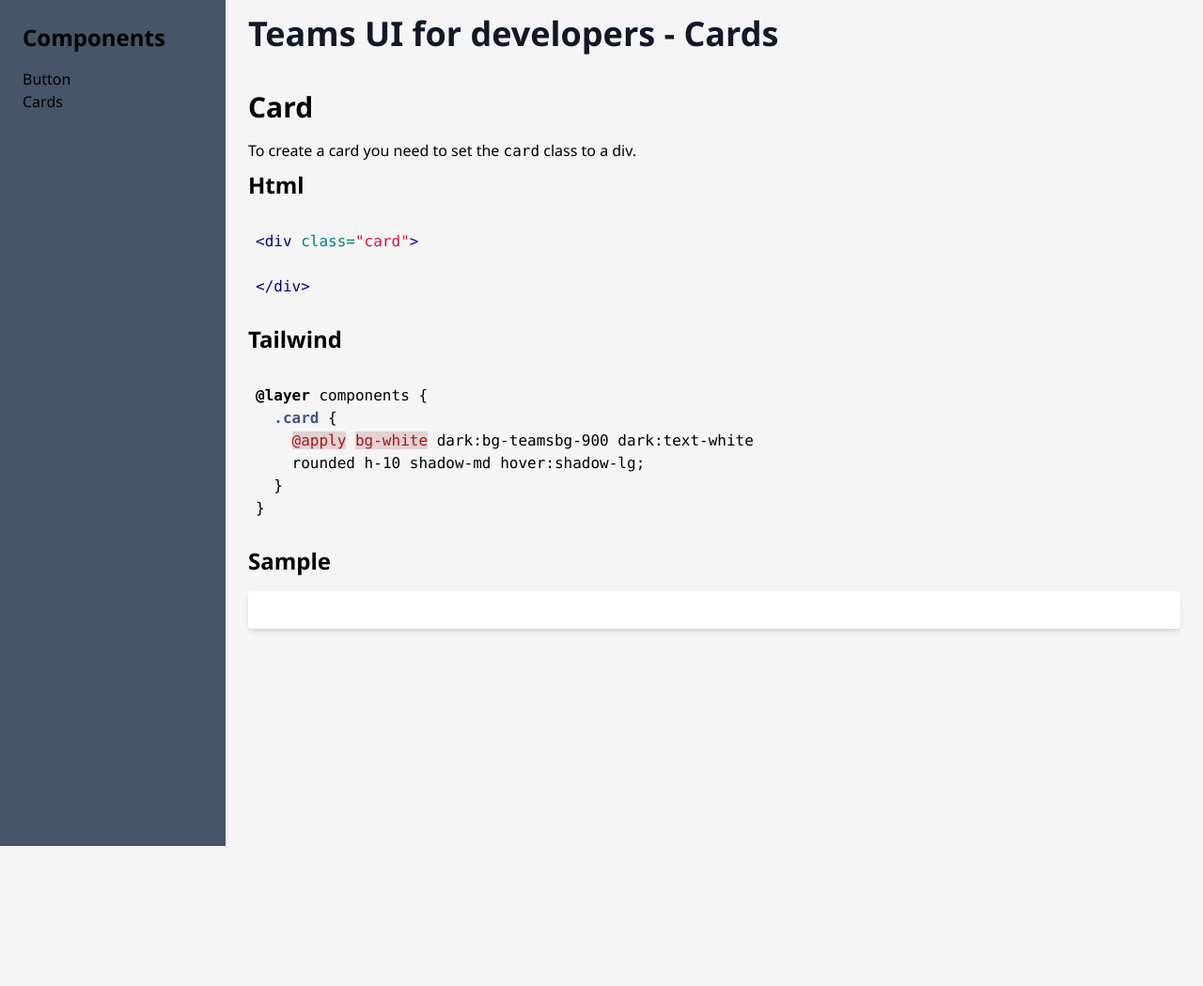
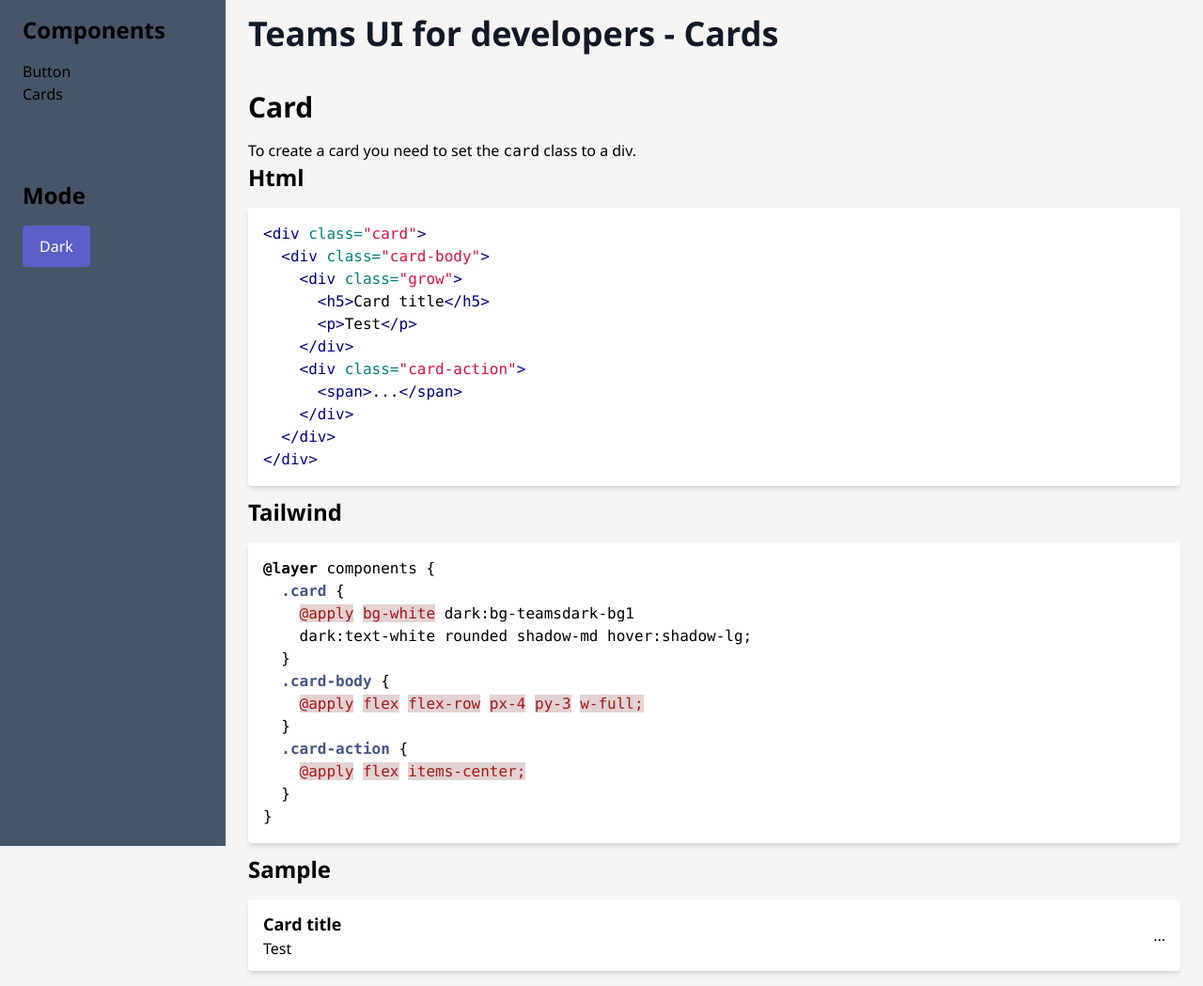
Before and after one commit to svrooij/teams-ui-for-developers, a Jekyll site: the page built from docs/components/card.md, in a window 1280 px wide. Shown: the whole page at 94% size. Built offline with Jekyll 4.4.1, drawn with Linux system fonts in a browser that asks for light colours; our own code applies the rules of GitHub Pages for plain Markdown files; before the commit the page ends 900 px from its top, so only the background shows below that.

Commit message:
Added cards

````diff
--- /dev/null
+++ b/docs/_includes/footer.html
@@ -0,0 +1 @@
+<script src="{{"/assets/js/theme.js" | relative_url }}" async></script>
--- a/docs/_includes/sidebar.html
+++ b/docs/_includes/sidebar.html
@@ -6,4 +6,7 @@
   <li><a href="{{link.url | relative_url }}">{{link.title}}</a></li>
   {%- endfor -%}
   </ul>
+  <h3 class="mt-20">Mode</h3>
+  <button class="btn btn-dark">Dark</button>
+  <button class="btn btn-light">Light</button>
 </div>
--- a/docs/_layouts/default.html
+++ b/docs/_layouts/default.html
@@ -10,5 +10,6 @@
         {{content}}
       </main>
     </div>
+    {% include footer.html %}
   </body>
 </html>
--- a/docs/assets/css/main.css
+++ b/docs/assets/css/main.css
@@ -438,10 +438,23 @@ h2 {
 }
 
 h3 {
-  margin-top: 0.5rem;
   margin-bottom: 1rem;
   font-size: 1.5rem;
   line-height: 2rem;
+  font-weight: 600;
+}
+
+h4 {
+  margin-top: 0.5rem;
+  margin-bottom: 0.5rem;
+  font-size: 1.25rem;
+  line-height: 1.75rem;
+  font-weight: 600;
+}
+
+h5 {
+  font-size: 1.125rem;
+  line-height: 1.75rem;
   font-weight: 600;
 }
 
@@ -497,7 +510,7 @@ body {
 
 .dark body {
   --tw-bg-opacity: 1;
-  background-color: rgb(32 31 31 / var(--tw-bg-opacity));
+  background-color: rgb(31 31 31 / var(--tw-bg-opacity));
   --tw-text-opacity: 1;
   color: rgb(255 255 255 / var(--tw-text-opacity));
 }
@@ -507,7 +520,7 @@ body {
   border-width: 2px;
   border-color: transparent;
   --tw-bg-opacity: 1;
-  background-color: rgb(79 82 178 / var(--tw-bg-opacity));
+  background-color: rgb(91 95 199 / var(--tw-bg-opacity));
   padding-top: 0.5rem;
   padding-bottom: 0.5rem;
   padding-left: 1rem;
@@ -523,11 +536,10 @@ body {
   --tw-border-opacity: 1;
   border-color: rgb(255 255 255 / var(--tw-border-opacity));
   --tw-bg-opacity: 1;
-  background-color: rgb(91 95 199 / var(--tw-bg-opacity));
+  background-color: rgb(79 82 178 / var(--tw-bg-opacity));
 }
 
 .card {
-  height: 2.5rem;
   border-radius: 0.25rem;
   --tw-bg-opacity: 1;
   background-color: rgb(255 255 255 / var(--tw-bg-opacity));
@@ -549,6 +561,21 @@ body {
   color: rgb(255 255 255 / var(--tw-text-opacity));
 }
 
+.card-body {
+  display: flex;
+  width: 100%;
+  flex-direction: row;
+  padding-left: 1rem;
+  padding-right: 1rem;
+  padding-top: 0.75rem;
+  padding-bottom: 0.75rem;
+}
+
+.card-action {
+  display: flex;
+  align-items: center;
+}
+
 .sidebar {
   --tw-bg-opacity: 1;
   background-color: rgb(71 85 105 / var(--tw-bg-opacity));
@@ -560,22 +587,61 @@ body {
 }
 
 div.highlight {
+  border-radius: 0.25rem;
+  --tw-bg-opacity: 1;
+  background-color: rgb(255 255 255 / var(--tw-bg-opacity));
+  --tw-shadow: 0 4px 6px -1px rgb(0 0 0 / 0.1), 0 2px 4px -2px rgb(0 0 0 / 0.1);
+  --tw-shadow-colored: 0 4px 6px -1px var(--tw-shadow-color), 0 2px 4px -2px var(--tw-shadow-color);
+  box-shadow: var(--tw-ring-offset-shadow, 0 0 #0000), var(--tw-ring-shadow, 0 0 #0000), var(--tw-shadow);
+}
+
+div.highlight:hover {
+  --tw-shadow: 0 10px 15px -3px rgb(0 0 0 / 0.1), 0 4px 6px -4px rgb(0 0 0 / 0.1);
+  --tw-shadow-colored: 0 10px 15px -3px var(--tw-shadow-color), 0 4px 6px -4px var(--tw-shadow-color);
+  box-shadow: var(--tw-ring-offset-shadow, 0 0 #0000), var(--tw-ring-shadow, 0 0 #0000), var(--tw-shadow);
+}
+
+.dark div.highlight {
+  --tw-bg-opacity: 1;
+  background-color: rgb(36 36 36 / var(--tw-bg-opacity));
+  --tw-text-opacity: 1;
+  color: rgb(255 255 255 / var(--tw-text-opacity));
+}
+
+div.highlight {
   margin-bottom: 0.75rem;
-  --tw-bg-opacity: 1;
-  background-color: rgb(245 245 245 / var(--tw-bg-opacity));
-  padding-left: 0.5rem;
-  padding-right: 0.5rem;
+  padding-left: 1rem;
+  padding-right: 1rem;
   padding-top: 1rem;
   padding-bottom: 1rem;
 }
 
-.dark div.highlight {
-  --tw-text-opacity: 1;
-  color: rgb(0 0 0 / var(--tw-text-opacity));
+.btn-light {
+  display: none;
+}
+
+.dark .btn-light {
+  display: inline;
+}
+
+.btn-dark {
+  display: inline;
+}
+
+.dark .btn-dark {
+  display: none;
 }
 
 .mb-6 {
   margin-bottom: 1.5rem;
+}
+
+.mt-20 {
+  margin-top: 5rem;
+}
+
+.inline {
+  display: inline;
 }
 
 .flex {
@@ -584,10 +650,6 @@ div.highlight {
 
 .h-full {
   height: 100%;
-}
-
-.h-10 {
-  height: 2.5rem;
 }
 
 .w-60 {
@@ -600,6 +662,14 @@ div.highlight {
 
 .flex-auto {
   flex: 1 1 auto;
+}
+
+.grow {
+  flex-grow: 1;
+}
+
+.flex-row {
+  flex-direction: row;
 }
 
 .rounded {
@@ -619,14 +689,14 @@ div.highlight {
   border-color: rgb(255 255 255 / var(--tw-border-opacity));
 }
 
-.bg-teams-100 {
+.bg-teamsb-fg {
+  --tw-bg-opacity: 1;
+  background-color: rgb(91 95 199 / var(--tw-bg-opacity));
+}
+
+.bg-teamsb-bg3 {
   --tw-bg-opacity: 1;
   background-color: rgb(79 82 178 / var(--tw-bg-opacity));
-}
-
-.bg-teams-50 {
-  --tw-bg-opacity: 1;
-  background-color: rgb(91 95 199 / var(--tw-bg-opacity));
 }
 
 .bg-white {
@@ -634,7 +704,7 @@ div.highlight {
   background-color: rgb(255 255 255 / var(--tw-bg-opacity));
 }
 
-.bg-teamsbg-900 {
+.bg-teamsdark-bg1 {
   --tw-bg-opacity: 1;
   background-color: rgb(36 36 36 / var(--tw-bg-opacity));
 }
@@ -657,6 +727,11 @@ div.highlight {
 .px-4 {
   padding-left: 1rem;
   padding-right: 1rem;
+}
+
+.py-3 {
+  padding-top: 0.75rem;
+  padding-bottom: 0.75rem;
 }
 
 .text-4xl {
--- /dev/null
+++ b/docs/assets/js/theme.js
@@ -0,0 +1,26 @@
+function switchTheme(theme) {
+  const checkedTheme = theme === 'dark' ? 'dark' : 'light';
+  localStorage.setItem('color-theme', checkedTheme);
+  if (checkedTheme === 'dark') {
+    document.documentElement.classList.add('dark');
+    document.documentElement.classList.remove('light');
+  } else {
+    document.documentElement.classList.add('light');
+    document.documentElement.classList.remove('dark');
+  }
+}
+
+function setupThemeControl() {
+  const btnLight = Array.from(document.getElementsByClassName('btn-light'));
+  btnLight.forEach(element => {
+    element.addEventListener('click', () => switchTheme('light'), false)
+  });
+  const btnDark = Array.from(document.getElementsByClassName('btn-dark'));
+  btnDark.forEach(element => {
+    element.addEventListener('click', () => switchTheme('dark'), false)
+  });
+}
+
+
+const body = document.getElementsByTagName('body')[0];
+body.addEventListener('load', setupThemeControl(), false);
--- a/docs/components/card.md
+++ b/docs/components/card.md
@@ -10,7 +10,15 @@ To create a card you need to set the `card` class to a div.
 
 ```html
 <div class="card">
-
+  <div class="card-body">
+    <div class="grow">
+      <h5>Card title</h5>
+      <p>Test</p>
+    </div>
+    <div class="card-action">
+      <span>...</span>
+    </div>
+  </div>
 </div>
 ```
 
@@ -19,8 +27,14 @@ To create a card you need to set the `card` class to a div.
 ```css
 @layer components {
   .card {
-    @apply bg-white dark:bg-teamsbg-900 dark:text-white
-    rounded h-10 shadow-md hover:shadow-lg;
+    @apply bg-white dark:bg-teamsdark-bg1
+    dark:text-white rounded shadow-md hover:shadow-lg;
+  }
+  .card-body {
+    @apply flex flex-row px-4 py-3 w-full;
+  }
+  .card-action {
+    @apply flex items-center;
   }
 }
 ```
@@ -28,5 +42,13 @@ To create a card you need to set the `card` class to a div.
 ### Sample
 
 <div class="card">
-
+  <div class="card-body">
+    <div class="grow">
+      <h5>Card title</h5>
+      <p>Test</p>
+    </div>
+    <div class="card-action">
+      <span>...</span>
+    </div>
+  </div>
 </div>
````
Also changed, not shown: docs/components/button.md (+1 -1 lines), docs/index.md (+4 -0 lines), src/teams-tailwind.css (+26 -5 lines), tailwind.config.js (+29 -9 lines), README.md.
